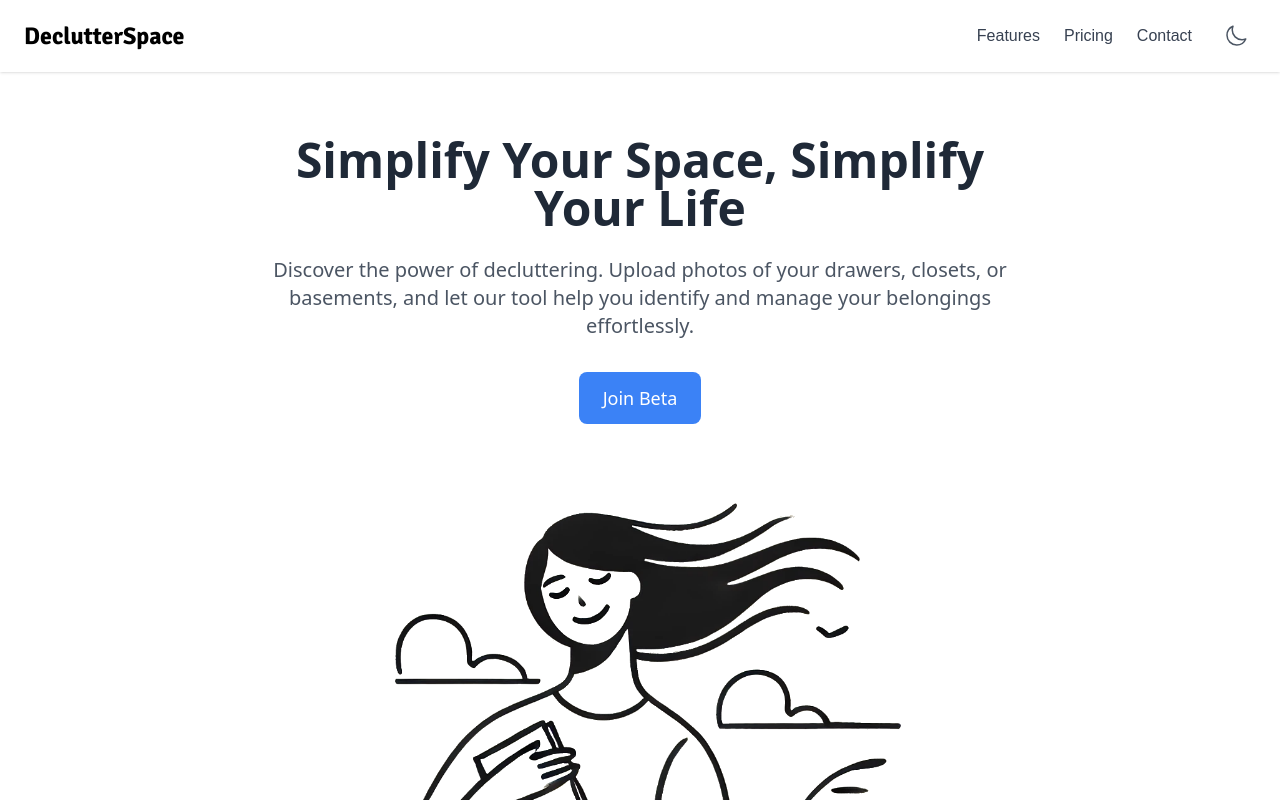
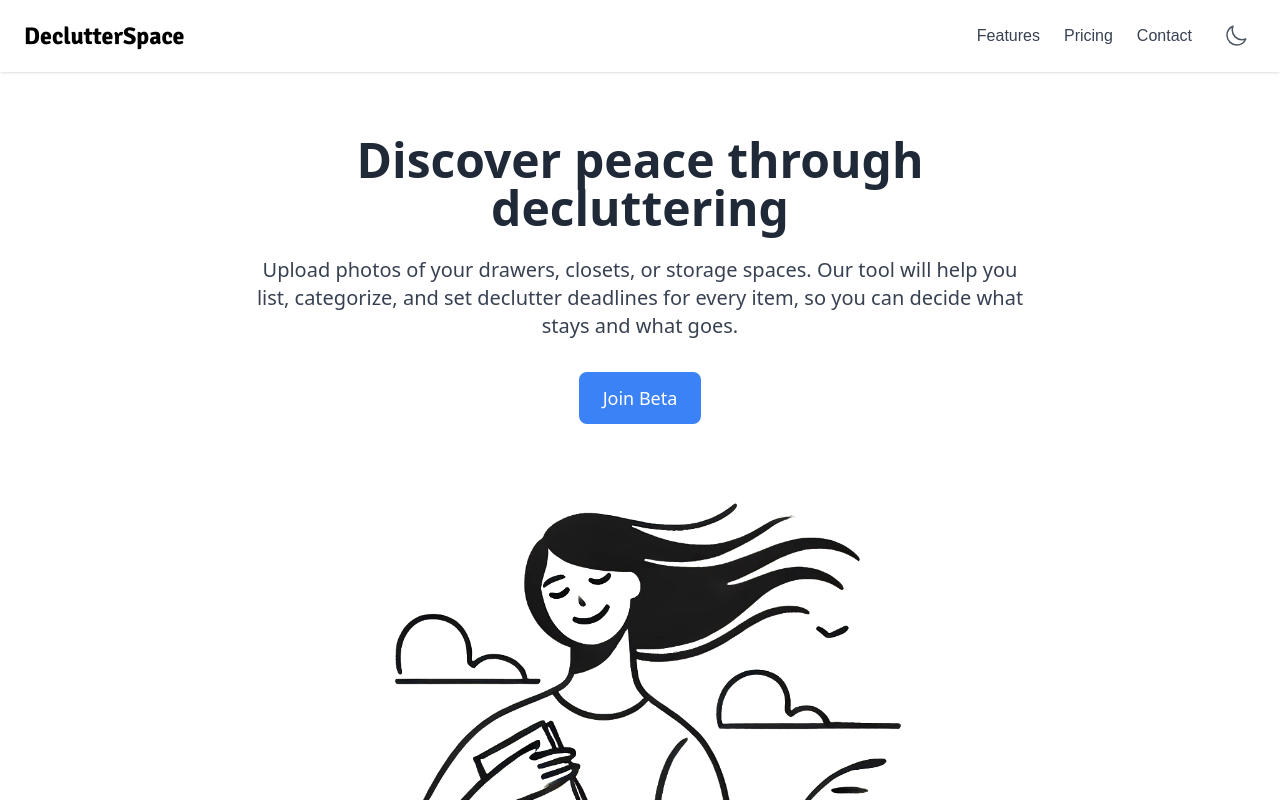
Before and after one commit to hcsum/declutter-space, a Next.js app: page / in a window 1280 px wide. Shown: the top 800 px of the page. Built offline with nearby package versions, Linux system fonts and the light colour scheme; no server answers; what @getbrevo/brevo, @mui/material-nextjs would draw is missing.

Commit message:
update text

```diff
--- a/src/app/page.tsx
+++ b/src/app/page.tsx
@@ -7,15 +7,18 @@ const LandingPage = () => {
   return (
     <div className="bg-gray-50 dark:bg-gray-900 text-gray-800 dark:text-gray-200 font-sans">
       {/* Main Content */}
-      <section className="bg-white dark:bg-gray-800 py-16 px-6 text-center">
+      <section
+        id="hero-section"
+        className="bg-white dark:bg-gray-800 py-16 px-6 text-center"
+      >
         <div className="max-w-3xl mx-auto">
           <h1 className="text-4xl md:text-5xl font-bold mb-6 leading-tight">
-            Simplify Your Space, Simplify Your Life
+            Discover peace through decluttering
           </h1>
-          <p className="text-lg md:text-xl text-gray-600 dark:text-gray-400 mb-8">
-            Discover the power of decluttering. Upload photos of your drawers,
-            closets, or basements, and let our tool help you identify and manage
-            your belongings effortlessly.
+          <p className="text-lg md:text-xl mb-8 text-gray-700 dark:text-gray-400">
+            Upload photos of your drawers, closets, or storage spaces. Our tool
+            will help you list, categorize, and set declutter deadlines for
+            every item, so you can decide what stays and what goes.
           </p>
           <Link href="/login">
             <button className="bg-blue-500 text-white px-6 py-3 rounded-lg text-lg hover:bg-blue-600 transition">
```
